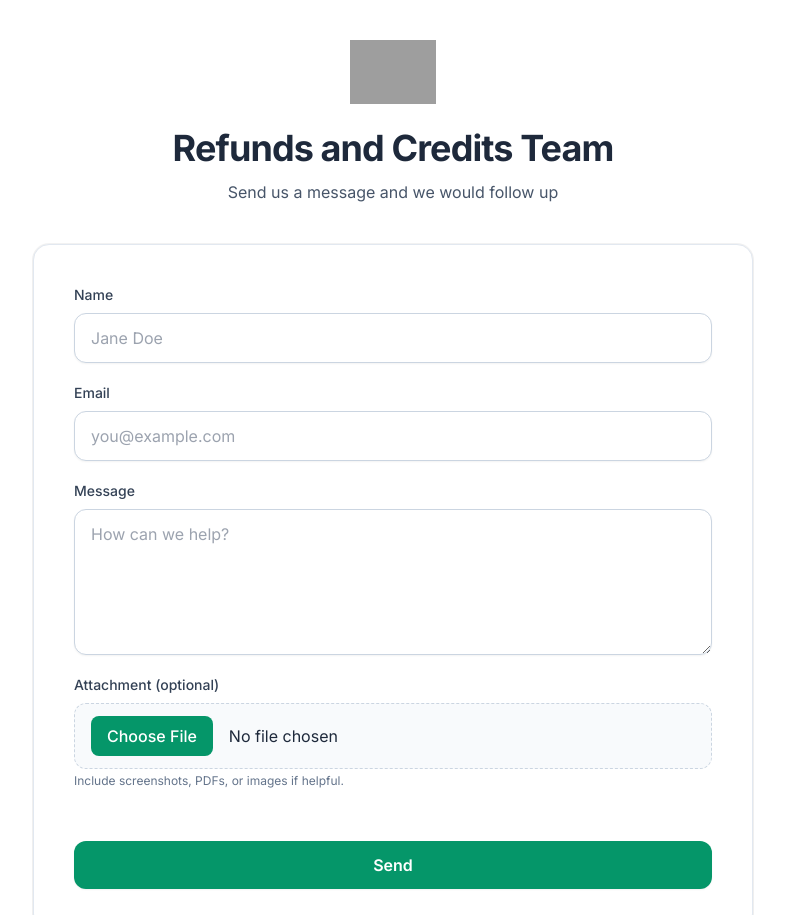
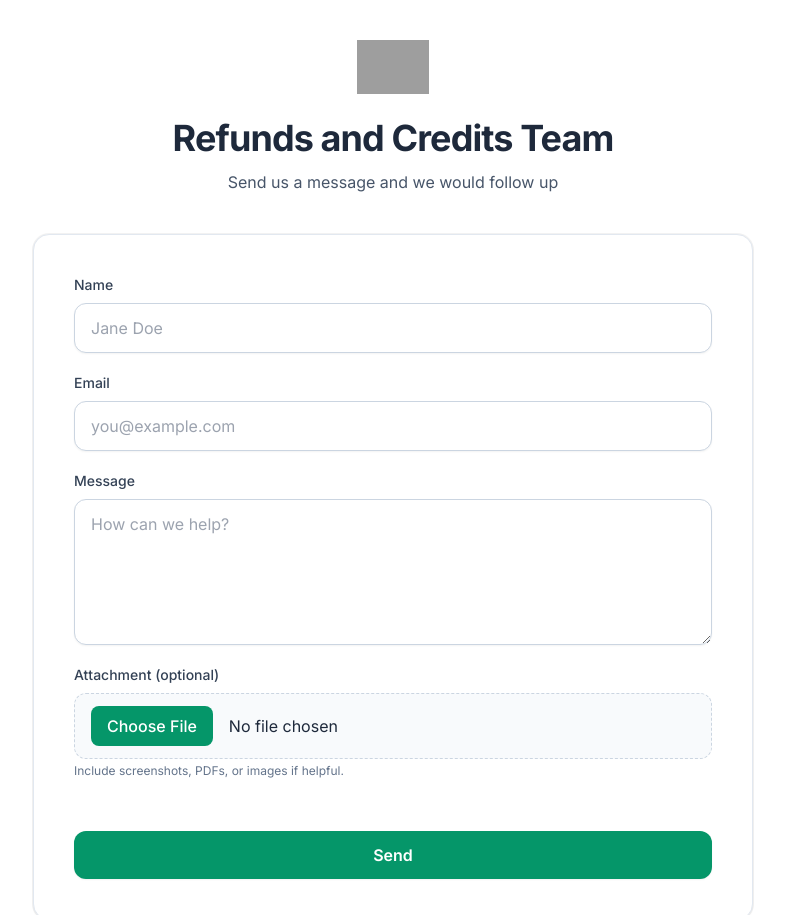
Before and after one commit to JDGAFJD/FormsTesting, a plain HTML site: page index.html in a window 1280 px wide. Shown: the top 915 px of the page, without its empty margins (247-1032 px from the left). Drawn offline with nearby package versions, Linux system fonts and the light colour scheme; grey boxes are pictures that could not be loaded.

Commit message:
Update index.html

```diff
--- a/index.html
+++ b/index.html
@@ -15,7 +15,7 @@
 <body class="bg-white text-slate-800">
   <header class="py-10">
     <div class="mx-auto max-w-3xl px-6 text-center">
-            <img alt="Nomad" class="mx-auto h-16 w-auto" src="https://cdn2.downdetector.com/static/uploads/logo/nomad.png" />
+            <img alt="Nomad" class="mx-auto h-[3.4rem] w-auto" src="https://cdn2.downdetector.com/static/uploads/logo/nomad.png" />
       <h1 class="mt-6 text-4xl font-extrabold tracking-tight">Refunds and Credits Team</h1>
       <p class="mt-3 text-base text-slate-600">Send us a message and we would follow up</p>
     </div>
```
